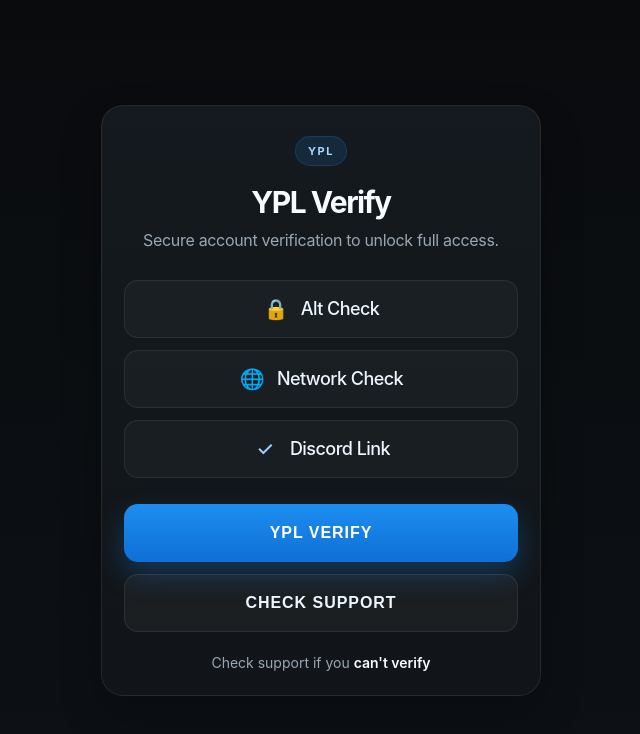
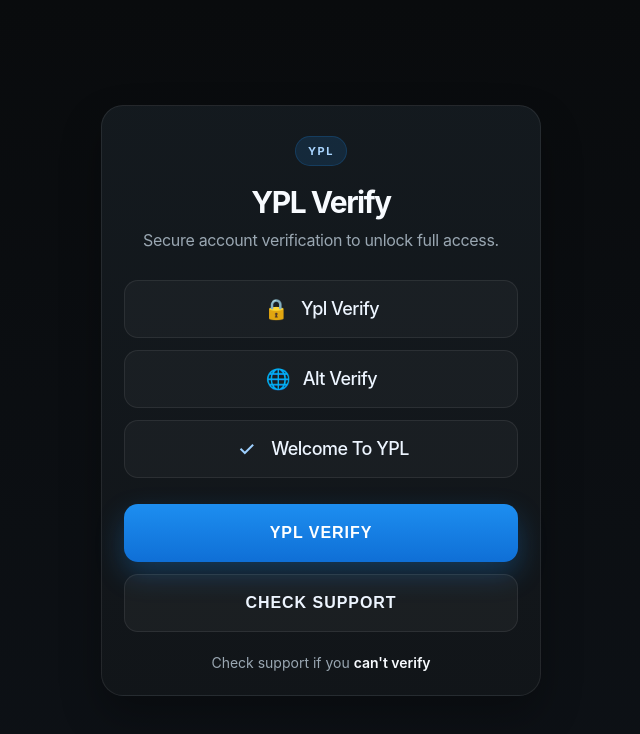
Before and after one commit to drascoer711/website2, a website: page index.html in a window 1280 px wide. Shown: the whole page, without its empty margins (319-959 px from the left). Drawn offline with Linux system fonts and the light colour scheme.

Commit message:
Update index.html

```diff
--- a/index.html
+++ b/index.html
@@ -299,15 +299,15 @@
       <div class="features" id="features">
         <div class="feature">
           <div class="icon">🔒</div>
-          <div>Alt Check</div>
+          <div>Ypl Verify</div>
         </div>
         <div class="feature">
           <div class="icon">🌐</div>
-          <div>Network Check</div>
+          <div>Alt Verify</div>
         </div>
         <div class="feature">
           <div class="icon">✓</div>
-          <div>Discord Link</div>
+          <div>Welcome To YPL</div>
         </div>
       </div>
 
```
